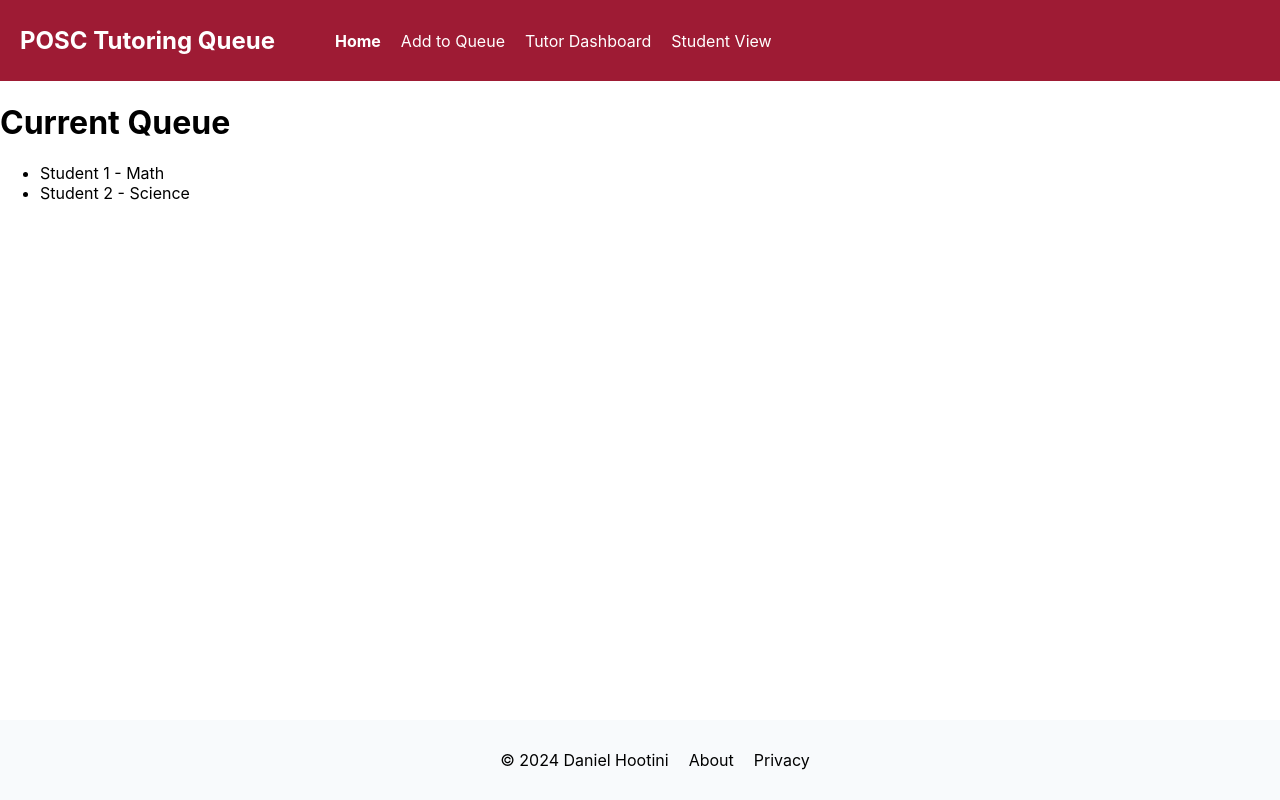
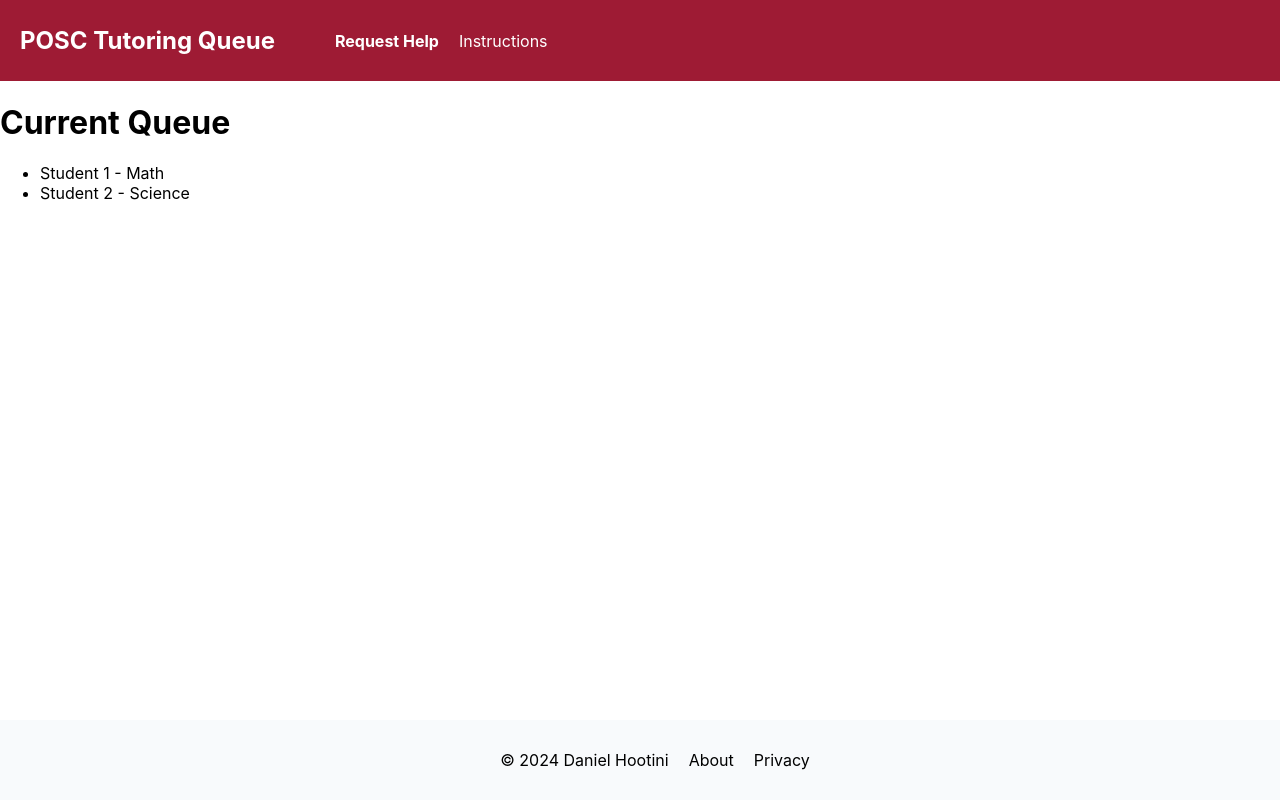
Before and after one commit to DanielH987/tutoring-queue, a React (Create React App) app: page / in a window 1280 px wide. Built offline with nearby package versions, Linux system fonts and the light colour scheme.

Commit message:
feat: Add active link styling and click functionality to Header component

```diff
--- a/src/components/Header.js
+++ b/src/components/Header.js
@@ -1,10 +1,14 @@
-import React, { useState } from 'react';
+import React, { useState, useEffect } from 'react';
 import { Link, useLocation } from 'react-router-dom';
 import '../styles/Header.css';
 
 function Header() {
   const location = useLocation();
   const [activeLink, setActiveLink] = useState(location.pathname);
+
+  useEffect(() => {
+    setActiveLink(location.pathname);
+  }, [location]);
 
   const handleClick = (path) => {
     setActiveLink(path);
@@ -21,34 +25,16 @@ function Header() {
               className={activeLink === "/" ? "active" : ""}
               onClick={() => handleClick("/")}
             >
-              Home
+              Request Help
             </Link>
           </li>
           <li>
             <Link
-              to="/add"
-              className={activeLink === "/add" ? "active" : ""}
-              onClick={() => handleClick("/add")}
+              to="/instructions"
+              className={activeLink === "/instructions" ? "active" : ""}
+              onClick={() => handleClick("/instructions")}
             >
-              Add to Queue
-            </Link>
-          </li>
-          <li>
-            <Link
-              to="/tutor"
-              className={activeLink === "/tutor" ? "active" : ""}
-              onClick={() => handleClick("/tutor")}
-            >
-              Tutor Dashboard
-            </Link>
-          </li>
-          <li>
-            <Link
-              to="/student"
-              className={activeLink === "/student" ? "active" : ""}
-              onClick={() => handleClick("/student")}
-            >
-              Student View
+              Instructions
             </Link>
           </li>
         </ul>
```
